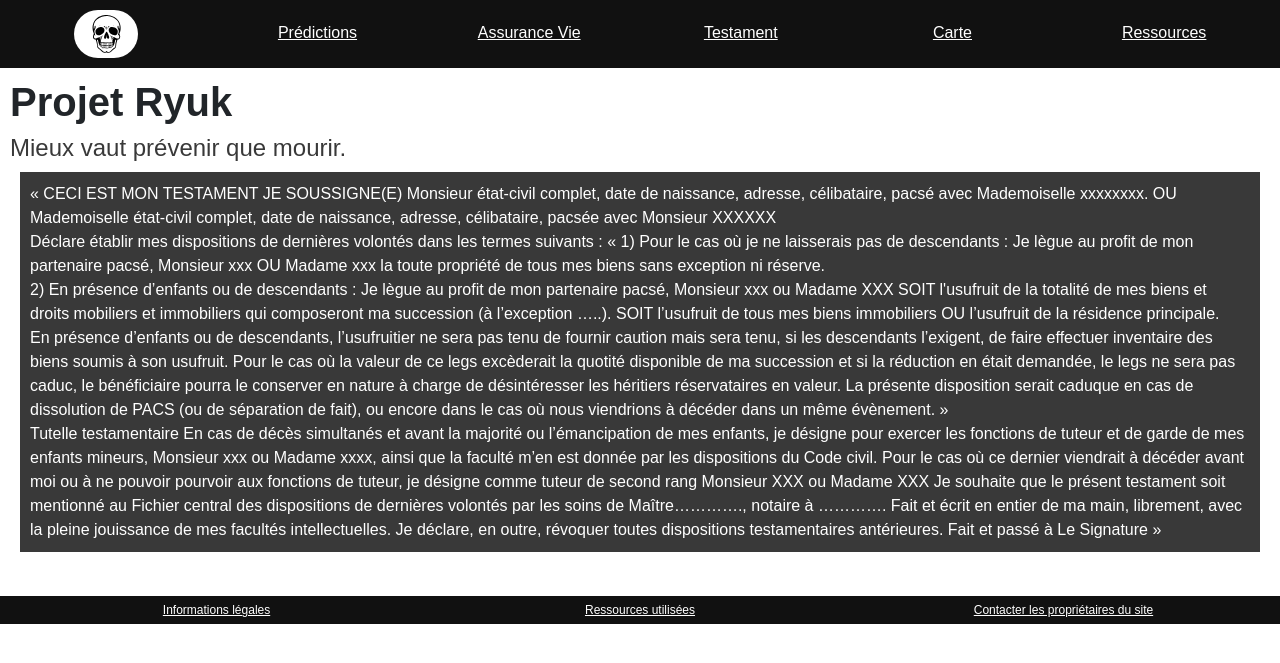
After one commit to RyukPolytech/Ryuk, a Symfony app: template templates/content/testament.twig in a window 1280 px wide. The commit adds this page. Shown: the top 663 px of the page. Run offline with Twig, Linux system fonts and the light colour scheme; the template is opened without the code that fills it, so the values that code supplies are empty; style sheets or scripts are compiled from the project's sources; some libraries are stand-ins or nearby versions.

Commit message:
update architecture + styles

```diff
--- a/assets/styles/app.css
+++ b/assets/styles/app.css
@@ -54,12 +54,16 @@ footer, header {
 
 footer {
     display: grid;
-    grid-template: auto / 1fr 8fr 1fr;
+    grid-template: auto / 1fr 1fr 1fr;
     text-align: center;
     align-items: center;
     padding: 0.4em;
     margin-top: 2em;
     font-size: 12px;
+}
+
+footer > a {
+    color: white;
 }
 
 a {
@@ -69,3 +73,8 @@ a {
 a:hover {
     color: rgb(159, 159, 159);
 }
+
+img.accueil {
+    background-color: white;
+    border-radius: 25px;
+}
--- a/composer.json
+++ b/composer.json
@@ -16,10 +16,13 @@
         "symfony/console": "7.2.*",
         "symfony/dotenv": "7.2.*",
         "symfony/flex": "^2.4.7",
+        "symfony/flex": "^2.4.7",
         "symfony/framework-bundle": "7.2.*",
         "symfony/runtime": "7.2.*",
         "symfony/twig-bundle": "7.2.*",
         "symfony/yaml": "7.2.*",
+        "twig/extra-bundle": "^2.12|^3.18",
+        "twig/twig": "^2.12|^3.18",
         "twig/extra-bundle": "^2.12|^3.18",
         "twig/twig": "^2.12|^3.18"
     },
--- a/templates/base.html.twig
+++ b/templates/base.html.twig
@@ -3,6 +3,8 @@
     <head>
         <meta charset="UTF-8">
         <title>{% block title %}{% endblock %}</title>
+        <link rel="icon" href="{{ asset('images/icon.svg') }}">
+
 
         {% block stylesheets %}
             <link href="https://cdn.jsdelivr.net/npm/bootstrap@5.3.3/dist/css/bootstrap.min.css" rel="stylesheet" integrity="sha384-QWTKZyjpPEjISv5WaRU9OFeRpok6YctnYmDr5pNlyT2bRjXh0JMhjY6hW+ALEwIH" crossorigin="anonymous">
--- /dev/null
+++ b/templates/content/testament.twig
@@ -0,0 +1,50 @@
+{% extends 'base.html.twig' %}
+
+{% block title %}Ryuk - Testament{% endblock %}
+
+{% block content %}
+<h2>Mieux vaut prévenir que mourir.</h2>
+<article>
+« CECI EST MON TESTAMENT
+JE SOUSSIGNE(E)
+Monsieur état-civil complet, date de naissance, adresse, célibataire, pacsé avec
+Mademoiselle xxxxxxxx.
+OU
+Mademoiselle état-civil complet, date de naissance, adresse, célibataire, pacsée avec
+Monsieur XXXXXX
+
+<br>
+
+Déclare établir mes dispositions de dernières volontés dans les termes suivants :
+« 1) Pour le cas où je ne laisserais pas de descendants :
+Je lègue au profit de mon partenaire pacsé, Monsieur xxx OU Madame xxx la toute propriété de tous mes biens sans exception ni réserve.
+<br>
+2) En présence d’enfants ou de descendants :
+Je lègue au profit de mon partenaire pacsé, Monsieur xxx ou Madame XXX
+SOIT l'usufruit de la totalité de mes biens et droits mobiliers et immobiliers qui composeront ma succession (à l’exception …..).
+SOIT l’usufruit de tous mes biens immobiliers OU l’usufruit de la résidence principale.
+<br>
+En présence d’enfants ou de descendants, l’usufruitier ne sera pas tenu de fournir caution mais sera tenu, si les descendants l’exigent, de faire effectuer inventaire des biens
+soumis à son usufruit.
+Pour le cas où la valeur de ce legs excèderait la quotité disponible de ma succession et si la réduction en était demandée, le legs ne sera pas caduc, le bénéficiaire pourra le conserver en nature à charge de désintéresser les héritiers réservataires en valeur.
+
+La présente disposition serait caduque en cas de dissolution de PACS (ou de séparation
+de fait), ou encore dans le cas où nous viendrions à décéder dans un même évènement. »
+
+<br>
+Tutelle testamentaire
+En cas de décès simultanés et avant la majorité ou l’émancipation de mes enfants, je
+désigne pour exercer les fonctions de tuteur et de garde de mes enfants mineurs, Monsieur xxx
+ou Madame xxxx, ainsi que la faculté m’en est donnée par les dispositions du Code civil.
+Pour le cas où ce dernier viendrait à décéder avant moi ou à ne pouvoir pourvoir aux
+fonctions de tuteur, je désigne comme tuteur de second rang Monsieur XXX ou Madame XXX
+Je souhaite que le présent testament soit mentionné au Fichier central des dispositions
+de dernières volontés par les soins de Maître…………., notaire à ………….
+Fait et écrit en entier de ma main, librement, avec la pleine jouissance de mes facultés
+intellectuelles.
+Je déclare, en outre, révoquer toutes dispositions testamentaires antérieures.
+Fait et passé à
+Le
+Signature »
+</article>
+{% endblock %}
--- a/templates/static/footer.twig
+++ b/templates/static/footer.twig
@@ -1,3 +1,5 @@
 {% block footer %}
-    <p>footer</p>
+	<a href="">Informations légales</a>
+    <a href="">Ressources utilisées</a>
+    <a href="">Contacter les propriétaires du site</a>
 {% endblock %}
--- a/templates/static/header.twig
+++ b/templates/static/header.twig
@@ -1,8 +1,11 @@
 {% block header %}
-    <a href = "">Accueil</a>
-    <a href = "">Prédictions</a>
-    <a href = "">Assurance Vie</a>
-    <a href = "">Testament</a>
-    <a href = "">Carte</a>
-    <a href = "">Ressources</a>
+
+	<a href="">
+		<img class="accueil" src="{{ asset('images/icon.svg') }}" width="30%" alt="Accueil">
+	</a>
+	<a href="">Prédictions</a>
+	<a href="">Assurance Vie</a>
+	<a href="">Testament</a>
+	<a href="">Carte</a>
+	<a href="">Ressources</a>
 {% endblock %}
```
Also changed, not shown: templates/content/assurance.twig (added, +10 -0 lines), templates/content/carte.twig (added, +10 -0 lines), templates/content/predictions.twig (added, +10 -0 lines), templates/content/ressources.twig (added, +10 -0 lines), README.md, assets/images/icon.svg (added).
